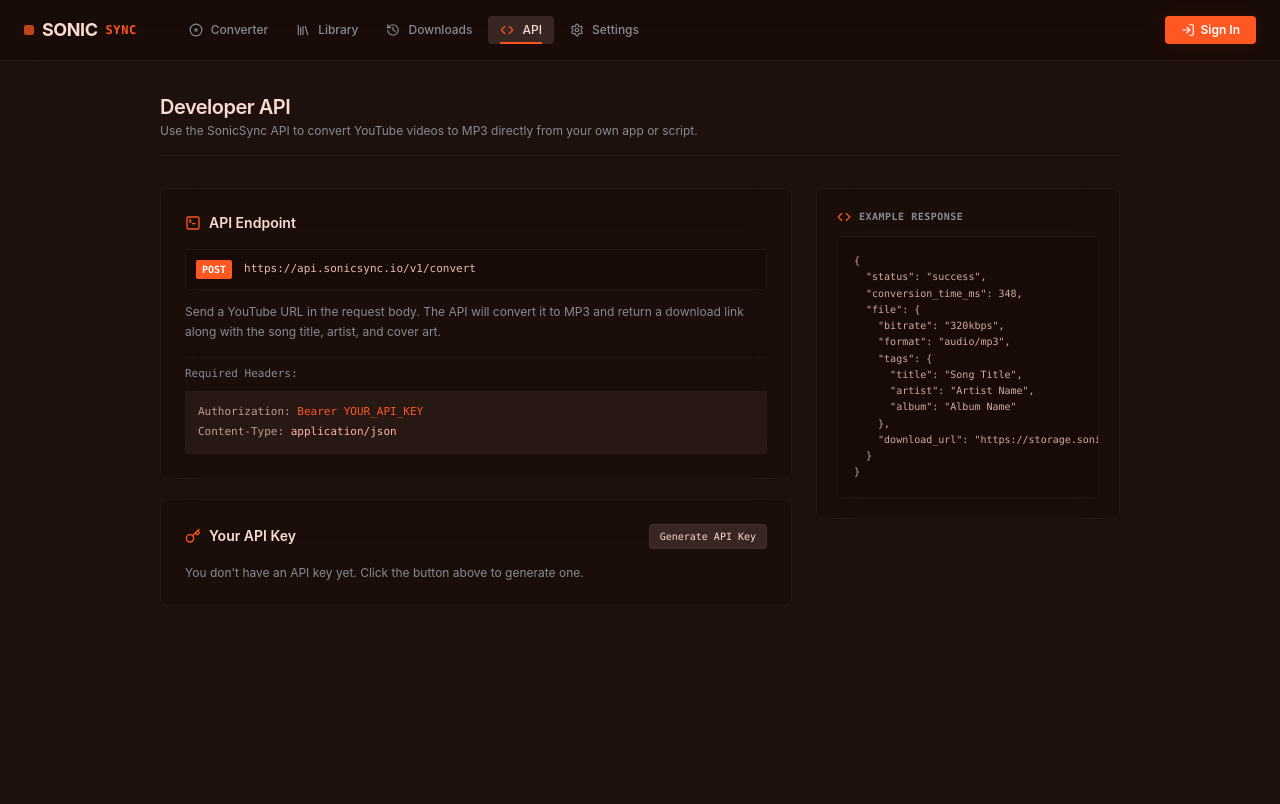
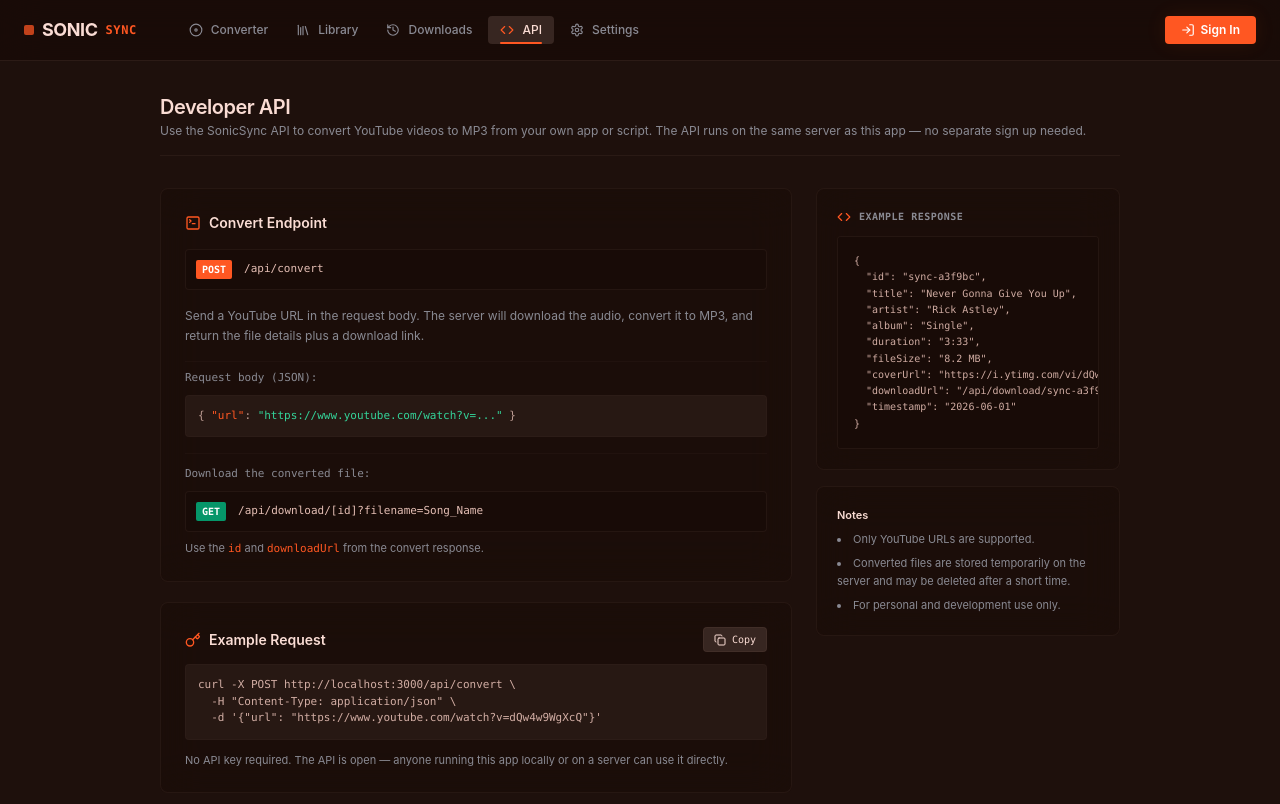
Before and after one commit to DakshMohan020/SonicSync-Converter, a Next.js app: page /api-hub in a window 1280 px wide. Shown: the top 804 px of the page. Built offline with nearby package versions, Linux system fonts and the light colour scheme.

Commit message:
fix: correct download filename, real sign up/sign in with validation, real API docs

```diff
--- a/app/api-hub/page.tsx
+++ b/app/api-hub/page.tsx
@@ -1,82 +1,103 @@
 'use client';
 import { useState } from 'react';
-import { Code, TerminalSquare, Key } from 'lucide-react';
+import { Code, TerminalSquare, Key, Copy, Check } from 'lucide-react';
 
 export default function ApiHubPage() {
-  const [apiKeyGenerated, setApiKeyGenerated] = useState(false);
+  const [copied, setCopied] = useState(false);
 
-  const mockApiResponsePayload = `{
-  "status": "success",
-  "conversion_time_ms": 348,
-  "file": {
-    "bitrate": "320kbps",
-    "format": "audio/mp3",
-    "tags": {
-      "title": "Song Title",
-      "artist": "Artist Name",
-      "album": "Album Name"
-    },
-    "download_url": "https://storage.sonicsync.io/files/cf78a3d1.mp3"
-  }
+  const curlExample = `curl -X POST http://localhost:3000/api/convert \\
+  -H "Content-Type: application/json" \\
+  -d '{"url": "https://www.youtube.com/watch?v=dQw4w9WgXcQ"}'`;
+
+  const exampleResponse = `{
+  "id": "sync-a3f9bc",
+  "title": "Never Gonna Give You Up",
+  "artist": "Rick Astley",
+  "album": "Single",
+  "duration": "3:33",
+  "fileSize": "8.2 MB",
+  "coverUrl": "https://i.ytimg.com/vi/dQw4w9WgXcQ/...",
+  "downloadUrl": "/api/download/sync-a3f9bc",
+  "timestamp": "2026-06-01"
 }`;
+
+  const handleCopy = () => {
+    navigator.clipboard.writeText(curlExample);
+    setCopied(true);
+    setTimeout(() => setCopied(false), 2000);
+  };
 
   return (
     <main className="min-h-[calc(100vh-73px)] max-w-5xl mx-auto p-8 space-y-8">
       <div className="border-b border-outlineVariant/20 pb-4">
         <h1 className="text-xl font-semibold text-onSurface tracking-tight">Developer API</h1>
-        <p className="text-xs text-mutedText mt-0.5">Use the SonicSync API to convert YouTube videos to MP3 directly from your own app or script.</p>
+        <p className="text-xs text-mutedText mt-0.5">
+          Use the SonicSync API to convert YouTube videos to MP3 from your own app or script.
+          The API runs on the same server as this app — no separate sign up needed.
+        </p>
       </div>
 
       <div className="grid grid-cols-1 lg:grid-cols-3 gap-6">
         <div className="lg:col-span-2 space-y-5">
+
+          {/* Endpoint */}
           <div className="bg-surface-containerLowest/40 backdrop-blur-glass border border-outlineVariant/20 rounded-lg p-6 space-y-4">
             <div className="flex items-center gap-2">
               <TerminalSquare className="w-4 h-4 text-primary" />
-              <h2 className="text-sm font-semibold text-onSurface">API Endpoint</h2>
+              <h2 className="text-sm font-semibold text-onSurface">Convert Endpoint</h2>
             </div>
 
-            <div className="space-y-3">
-              <div className="flex items-center space-x-3 font-mono text-[11px] bg-surface-containerLowest p-2.5 rounded border border-outlineVariant/20">
-                <span className="px-1.5 py-0.5 bg-primary text-white font-bold rounded-sm text-[10px]">POST</span>
-                <span className="text-onSurfaceVariant font-medium">https://api.sonicsync.io/v1/convert</span>
-              </div>
-              <p className="text-xs text-mutedText leading-relaxed">
-                Send a YouTube URL in the request body. The API will convert it to MP3 and return a download link along with the song title, artist, and cover art.
-              </p>
+            <div className="flex items-center space-x-3 font-mono text-[11px] bg-surface-containerLowest p-2.5 rounded border border-outlineVariant/20">
+              <span className="px-1.5 py-0.5 bg-primary text-white font-bold rounded-sm text-[10px]">POST</span>
+              <span className="text-onSurfaceVariant font-medium">/api/convert</span>
             </div>
 
+            <p className="text-xs text-mutedText leading-relaxed">
+              Send a YouTube URL in the request body. The server will download the audio, convert it to MP3,
+              and return the file details plus a download link.
+            </p>
+
             <div className="space-y-2 pt-2 border-t border-outlineVariant/10">
-              <div className="text-[11px] font-mono text-mutedText">Required Headers:</div>
-              <div className="font-mono text-[11px] bg-surface-containerLow p-3 rounded text-onSurfaceVariant/80 space-y-1 border border-outlineVariant/10">
-                <div>Authorization: <span className="text-primary">Bearer YOUR_API_KEY</span></div>
-                <div>Content-Type: <span className="text-secondary">application/json</span></div>
+              <div className="text-[11px] font-mono text-mutedText mb-1">Request body (JSON):</div>
+              <div className="font-mono text-[11px] bg-surface-containerLow p-3 rounded text-onSurfaceVariant/80 border border-outlineVariant/10">
+                {'{'} <span className="text-primary">"url"</span>: <span className="text-emerald-400">"https://www.youtube.com/watch?v=..."</span> {'}'}
               </div>
+            </div>
+
+            <div className="space-y-2 border-t border-outlineVariant/10 pt-3">
+              <div className="text-[11px] font-mono text-mutedText mb-1">Download the converted file:</div>
+              <div className="flex items-center space-x-3 font-mono text-[11px] bg-surface-containerLowest p-2.5 rounded border border-outlineVariant/20">
+                <span className="px-1.5 py-0.5 bg-emerald-600 text-white font-bold rounded-sm text-[10px]">GET</span>
+                <span className="text-onSurfaceVariant font-medium">/api/download/[id]?filename=Song_Name</span>
+              </div>
+              <p className="text-[11px] text-mutedText">Use the <code className="text-primary">id</code> and <code className="text-primary">downloadUrl</code> from the convert response.</p>
             </div>
           </div>
 
-          <div className="bg-surface-containerLowest/40 backdrop-blur-glass border border-outlineVariant/20 rounded-lg p-6 space-y-4">
+          {/* cURL Example */}
+          <div className="bg-surface-containerLowest/40 backdrop-blur-glass border border-outlineVariant/20 rounded-lg p-6 space-y-3">
             <div className="flex items-center justify-between">
               <div className="flex items-center gap-2">
                 <Key className="w-4 h-4 text-primary" />
-                <h3 className="text-sm font-semibold text-onSurface">Your API Key</h3>
+                <h3 className="text-sm font-semibold text-onSurface">Example Request</h3>
               </div>
               <button
-                onClick={() => setApiKeyGenerated(true)}
-                className="px-2.5 py-1 bg-surface-containerHigh hover:bg-surface-containerHighest border border-outlineVariant/30 rounded font-mono text-[10px] text-onSurface transition-colors"
+                onClick={handleCopy}
+                className="px-2.5 py-1 bg-surface-containerHigh hover:bg-surface-containerHighest border border-outlineVariant/30 rounded font-mono text-[10px] text-onSurface transition-colors flex items-center gap-1.5"
               >
-                {apiKeyGenerated ? 'Generate New Key' : 'Generate API Key'}
+                {copied ? <><Check className="w-3 h-3 text-emerald-400" /> Copied!</> : <><Copy className="w-3 h-3" /> Copy</>}
               </button>
             </div>
-            {apiKeyGenerated ? (
-              <div className="bg-surface-containerLow p-3 rounded border border-emerald-500/20 font-mono text-[11px] text-emerald-400 break-all">
-                sk_live_sonicsync_73f01b92a4e8d3c790118ea02bc
-              </div>
-            ) : (
-              <p className="text-xs text-mutedText">You don't have an API key yet. Click the button above to generate one.</p>
-            )}
+            <pre className="bg-surface-containerLow p-3 rounded border border-outlineVariant/10 font-mono text-[11px] text-onSurfaceVariant/90 whitespace-pre-wrap break-all">
+              {curlExample}
+            </pre>
+            <p className="text-[11px] text-mutedText">
+              No API key required. The API is open — anyone running this app locally or on a server can use it directly.
+            </p>
           </div>
         </div>
 
+        {/* Example Response */}
         <div className="space-y-4">
           <div className="bg-surface-containerLowest/40 backdrop-blur-glass border border-outlineVariant/20 rounded-lg p-5 space-y-3">
             <div className="flex items-center gap-2 text-mutedText font-mono text-[10px] uppercase tracking-wider font-semibold">
@@ -84,8 +105,17 @@
               <span>Example Response</span>
             </div>
             <pre className="bg-surface-containerLowest border border-outlineVariant/20 p-4 rounded text-[10px] font-mono text-onSurfaceVariant/90 overflow-x-auto leading-relaxed max-h-[380px]">
-              {mockApiResponsePayload}
+              {exampleResponse}
             </pre>
+          </div>
+
+          <div className="bg-surface-containerLowest/40 backdrop-blur-glass border border-outlineVariant/20 rounded-lg p-5 space-y-2">
+            <div className="text-[11px] font-semibold text-onSurface">Notes</div>
+            <ul className="text-[11px] text-mutedText space-y-1.5 list-disc list-inside leading-relaxed">
+              <li>Only YouTube URLs are supported.</li>
+              <li>Converted files are stored temporarily on the server and may be deleted after a short time.</li>
+              <li>For personal and development use only.</li>
+            </ul>
           </div>
         </div>
       </div>
--- a/app/api/download/[id]/route.ts
+++ b/app/api/download/[id]/route.ts
@@ -5,12 +5,11 @@
 import { Readable } from 'stream';
 
 export async function GET(
-  _request: Request,
+  request: Request,
   { params }: { params: { id: string } }
 ) {
   const { id } = params;
 
-  // Basic validation — only allow alphanumeric + dash (the format we generate)
   if (!id || !/^sync-[a-z0-9]+$/.test(id)) {
     return NextResponse.json({ error: 'Invalid file ID.' }, { status: 400 });
   }
@@ -24,10 +23,14 @@
     );
   }
 
+  // Pull the desired filename from query param set by the client
+  const url = new URL(request.url);
+  const rawName = url.searchParams.get('filename') || id;
+  // Sanitize for Content-Disposition header (strip quotes and backslashes)
+  const safeHeaderName = rawName.replace(/["\\\r\n]/g, '').substring(0, 200);
+
   const fileStats = await stat(filePath);
   const fileStream = createReadStream(filePath);
-
-  // Convert Node.js Readable to Web ReadableStream for Next.js Response
   const webStream = Readable.toWeb(fileStream) as ReadableStream;
 
   return new NextResponse(webStream, {
@@ -35,7 +38,7 @@
     headers: {
       'Content-Type': 'audio/mpeg',
       'Content-Length': String(fileStats.size),
-      'Content-Disposition': `attachment; filename="${id}.mp3"`,
+      'Content-Disposition': `attachment; filename="${safeHeaderName}.mp3"`,
       'Cache-Control': 'no-store',
     },
   });
--- a/app/success/page.tsx
+++ b/app/success/page.tsx
@@ -31,13 +31,14 @@
 
   const handleDownload = () => {
     setDownloadStarted(true);
-    // Use the video title + artist as the filename
+    // Build filename from title + artist, pass it to the server so the
+    // Content-Disposition header uses it (browser ignores anchor.download for cross-origin streams)
     const safeFilename = `${activeTask.title} - ${activeTask.artist}`
       .replace(/[^a-zA-Z0-9_\- ]/g, '')
       .replace(/\s+/g, '_')
-      .substring(0, 100); // cap length to be safe
+      .substring(0, 100);
     const anchor = document.createElement('a');
-    anchor.href = activeTask.downloadUrl;
+    anchor.href = `${activeTask.downloadUrl}?filename=${encodeURIComponent(safeFilename)}`;
     anchor.download = `${safeFilename}.mp3`;
     document.body.appendChild(anchor);
     anchor.click();
```
Also changed, not shown: app/auth/page.tsx (+142 -17 lines), store/useSyncStore.ts (+17 -30 lines).
